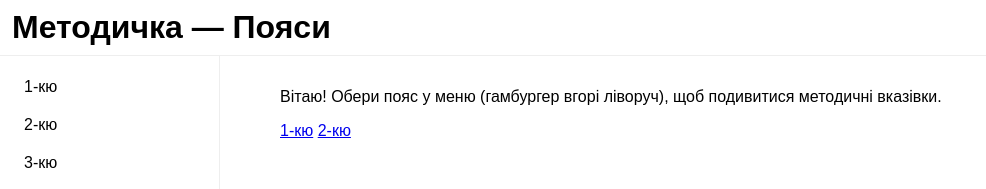
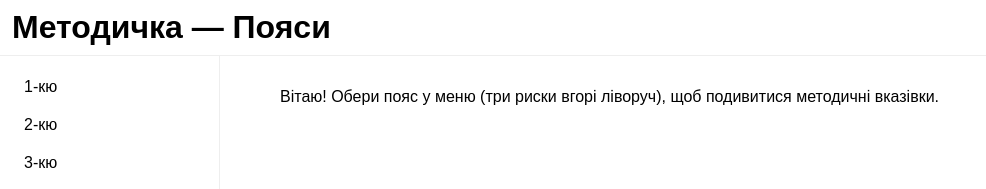
Before and after one commit to Kachmarrr/karate-group, a plain HTML site: page index.html in a window 1280 px wide. Shown: the top 189 px of the page, without its empty margins (0-986 px from the left). Drawn offline with Linux system fonts and the light colour scheme.

Commit message:
edit the index.html

```diff
--- a/index.html
+++ b/index.html
@@ -32,9 +32,7 @@
 </nav>
 
 <main class="content">
-    <p>Вітаю! Обери пояс у меню (гамбургер вгорі ліворуч), щоб подивитися методичні вказівки.</p>
-    <a href="kyu/1.html">1-кю</a>
-    <a href="kyu/2.html">2-кю</a>
+    <p>Вітаю! Обери пояс у меню (три риски вгорі ліворуч), щоб подивитися методичні вказівки.</p>
 </main>
 
 <script src="js/main.js"></script>
```
